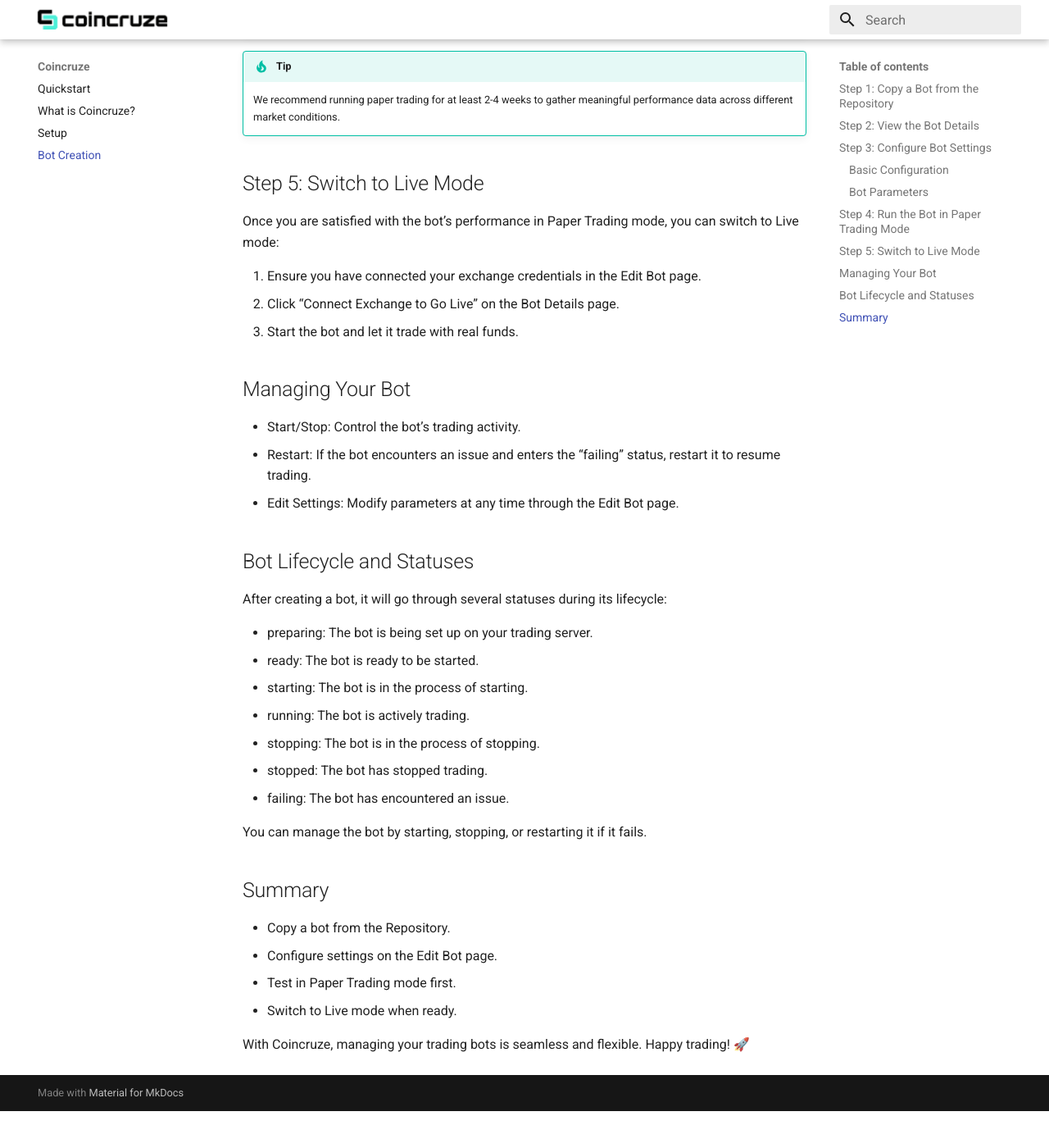
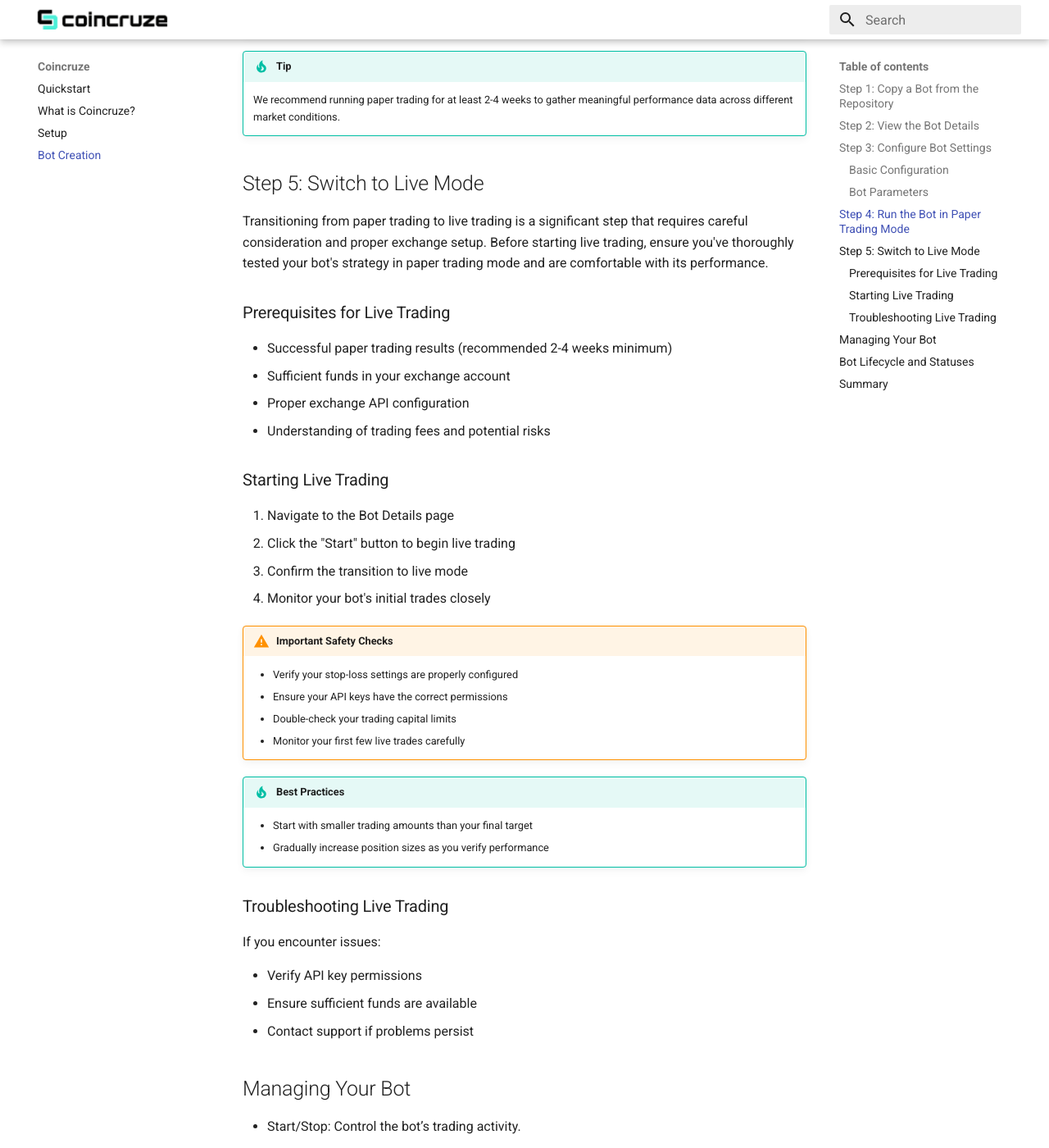
Before and after one commit to coincruze/docs, an MkDocs documentation site: the page built from docs/create_bot.md, in a window 1280 px wide and 1400 px high, scrolled down 3784 px. Shown: the whole window at 82% size. Built offline with MkDocs 1.6.1 and Material for MkDocs 9.7.7, drawn with Linux system fonts in a browser that asks for light colours; before the commit the page ends 5139 px from its top, so only the background shows below that.

Commit message:
docs: Enhance live trading section with prerequisites, steps, and safety checks

```diff
--- a/docs/create_bot.md
+++ b/docs/create_bot.md
@@ -126,11 +126,39 @@ During paper trading, your bot will:
 
 ## Step 5: Switch to Live Mode
 
-Once you are satisfied with the bot’s performance in Paper Trading mode, you can switch to Live mode:
+Transitioning from paper trading to live trading is a significant step that requires careful consideration and proper exchange setup. Before starting live trading, ensure you've thoroughly tested your bot's strategy in paper trading mode and are comfortable with its performance.
 
-1. Ensure you have connected your exchange credentials in the Edit Bot page.
-2. Click “Connect Exchange to Go Live” on the Bot Details page.
-3. Start the bot and let it trade with real funds.
+### Prerequisites for Live Trading
+
+- Successful paper trading results (recommended 2-4 weeks minimum)
+- Sufficient funds in your exchange account
+- Proper exchange API configuration
+- Understanding of trading fees and potential risks
+
+### Starting Live Trading
+
+1. Navigate to the Bot Details page
+2. Click the "Start" button to begin live trading
+3. Confirm the transition to live mode
+4. Monitor your bot's initial trades closely
+
+!!! warning "Important Safety Checks"
+	- Verify your stop-loss settings are properly configured
+	- Ensure your API keys have the correct permissions
+	- Double-check your trading capital limits
+	- Monitor your first few live trades carefully
+
+!!! tip "Best Practices"
+	- Start with smaller trading amounts than your final target
+	- Gradually increase position sizes as you verify performance
+
+### Troubleshooting Live Trading
+
+If you encounter issues:
+
+- Verify API key permissions
+- Ensure sufficient funds are available
+- Contact support if problems persist
 
 ## Managing Your Bot
 
```
